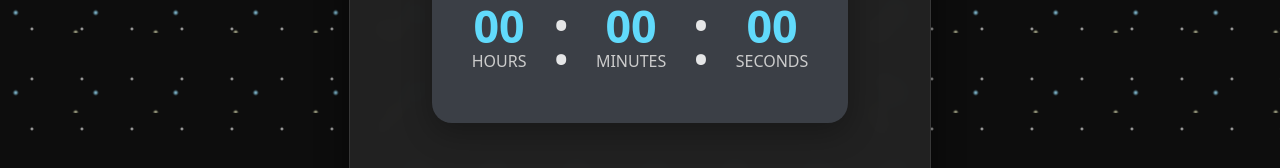
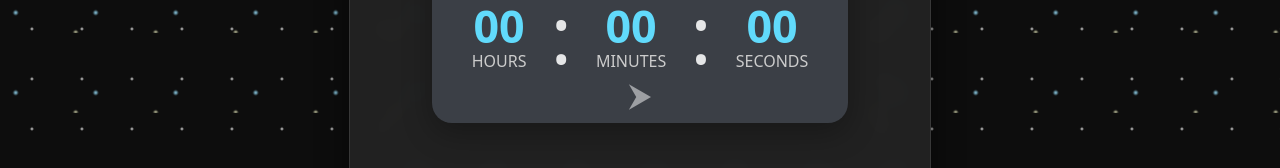
Before and after one commit to Phoenixcat01/simple-timer-app, a React (Vite) app: page / in a window 1280 px wide. Shown: the part 313-481 px from the top of the page. Built offline with nearby package versions, Linux system fonts and the light colour scheme.

Commit message:
feat(timer): add TimerArrow component and style adjustments for improved UI

```diff
--- a/src/App.jsx
+++ b/src/App.jsx
@@ -31,12 +31,22 @@ const TimerDisplay = ({seconds}) => {
   );
 }
 
+const TimerArrow = ({ isReversed }) => {
+  return (
+    <div className="arrow-container">
+      <span className={`arrow ${isReversed ? 'backward' : 'forward'}`}>
+        ⮜
+      </span>
+    </div>
+  );
+}
+
 const TimerControl = ({onToggle, isRunning, onReset, onReverse, isReversed, onAddTimestamps}) => {
   return (
   <div className="button-group">
     <button onClick={onToggle} >{isRunning ? 'Stop' : 'Start'}</button>
     <button onClick={onReset} >Reset</button>
-    <button onClick={onReverse}>{isReversed ? 'Go Forward' : 'Go Backward'}</button>
+    <button onClick={onReverse} style={{"minWidth":'140px'}}>{isReversed ? 'Go Forward' : 'Go Backward'}</button>
     <button onClick={onAddTimestamps}>Time stamps</button>
   </div>
   )
@@ -178,6 +188,7 @@ export default function App() {
         <TimerInput onSetTime={handleSetInputTime} />
         <div className="timer-section">
           <TimerDisplay seconds={seconds}/>
+          <TimerArrow isReversed={isReversed}/>
           {isFinished && <h2 className="finish-message">FINISH!</h2>}
           <TimerControl onToggle={toggleTimer} onReset={resetTimer} onReverse={reverseTimer} isRunning={isRunning} isReversed={isReversed} onAddTimestamps={addTimestamp}/>
         </div>
--- a/src/index.css
+++ b/src/index.css
@@ -234,6 +234,28 @@ button:focus-visible {
   align-items: center;
 }
 
+.arrow-container {
+  display: flex;
+  justify-content: center;
+  align-items: center;
+  position: absolute;
+  top: 50%;
+  left: 50%;
+  transform: translate(-50%, -50%);
+  z-index: 1;
+}
+.arrow {
+  font-size: 2em;
+  color: rgba(255, 255, 255, 0.5);
+  transition: transform 0.5s ease-out;
+}
+.arrow.backward {
+  transform: scaleX(1);
+}
+.arrow.forward {
+  transform: scaleX(-1);
+}
+
 .finish-message {
   position: absolute;
   top: 65%;
@@ -272,7 +294,6 @@ button:focus-visible {
 
 .timestamps-container ul {
   list-style: none;
-  padding: 0;
   border: 1px solid rgba(255, 255, 255, 0.1);
   border-radius: 10px;
   padding: 10px;
@@ -313,6 +334,6 @@ button:focus-visible {
 }
 
 .clear-button {
-  margin-top: 15px;
+  margin-top: 10px;
   align-self: flex-end;
 }
```
